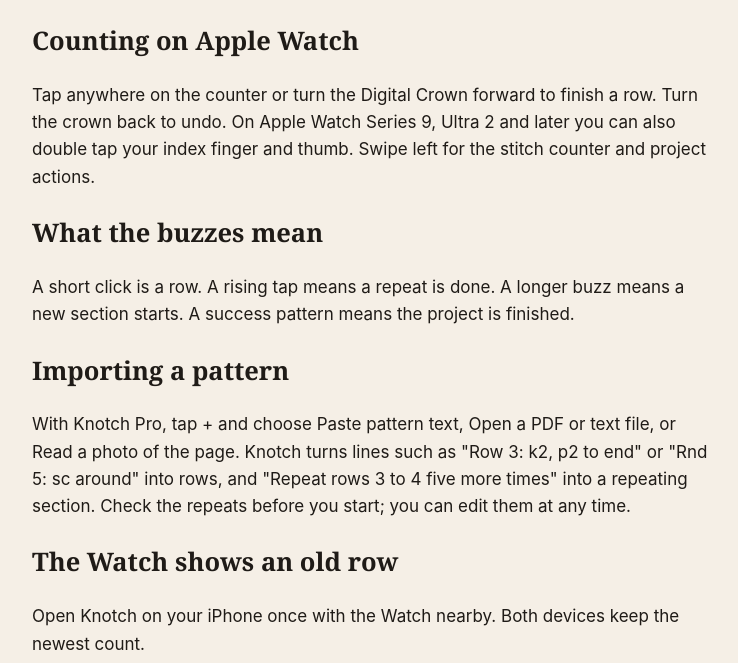
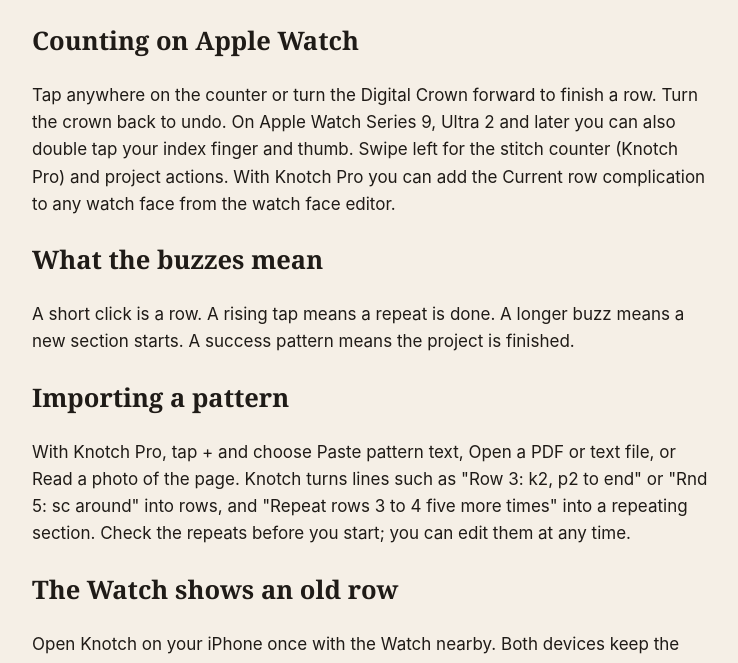
Before and after one commit to apexweb-adam/knotch-app, a plain HTML site: page support/index.html in a window 1280 px wide. Shown: the part 97-760 px from the top of the page, without its empty margins (268-1006 px from the left). Drawn offline with Linux system fonts and the light colour scheme.

Commit message:
Support page: stitch counter and complications are Knotch Pro
Co-Authored-By: Claude Opus 5.5 <noreply@anthropic.com>

```diff
--- a/support/index.html
+++ b/support/index.html
@@ -1,7 +1,7 @@
 <!doctype html><html lang="en"><head><meta charset="utf-8"><title>Knotch support</title><meta name="viewport" content="width=device-width,initial-scale=1"><style>body{font:17px/1.6 -apple-system,system-ui,sans-serif;max-width:680px;margin:40px auto;padding:0 20px;color:#1f1b17;background:#f5efe6}h1,h2{font-family:Georgia,serif}a{color:#a63a17}</style></head><body>
 <h1>Knotch support</h1>
 <h2>Counting on Apple Watch</h2>
-<p>Tap anywhere on the counter or turn the Digital Crown forward to finish a row. Turn the crown back to undo. On Apple Watch Series 9, Ultra 2 and later you can also double tap your index finger and thumb. Swipe left for the stitch counter and project actions.</p>
+<p>Tap anywhere on the counter or turn the Digital Crown forward to finish a row. Turn the crown back to undo. On Apple Watch Series 9, Ultra 2 and later you can also double tap your index finger and thumb. Swipe left for the stitch counter (Knotch Pro) and project actions. With Knotch Pro you can add the Current row complication to any watch face from the watch face editor.</p>
 <h2>What the buzzes mean</h2>
 <p>A short click is a row. A rising tap means a repeat is done. A longer buzz means a new section starts. A success pattern means the project is finished.</p>
 <h2>Importing a pattern</h2>
```
